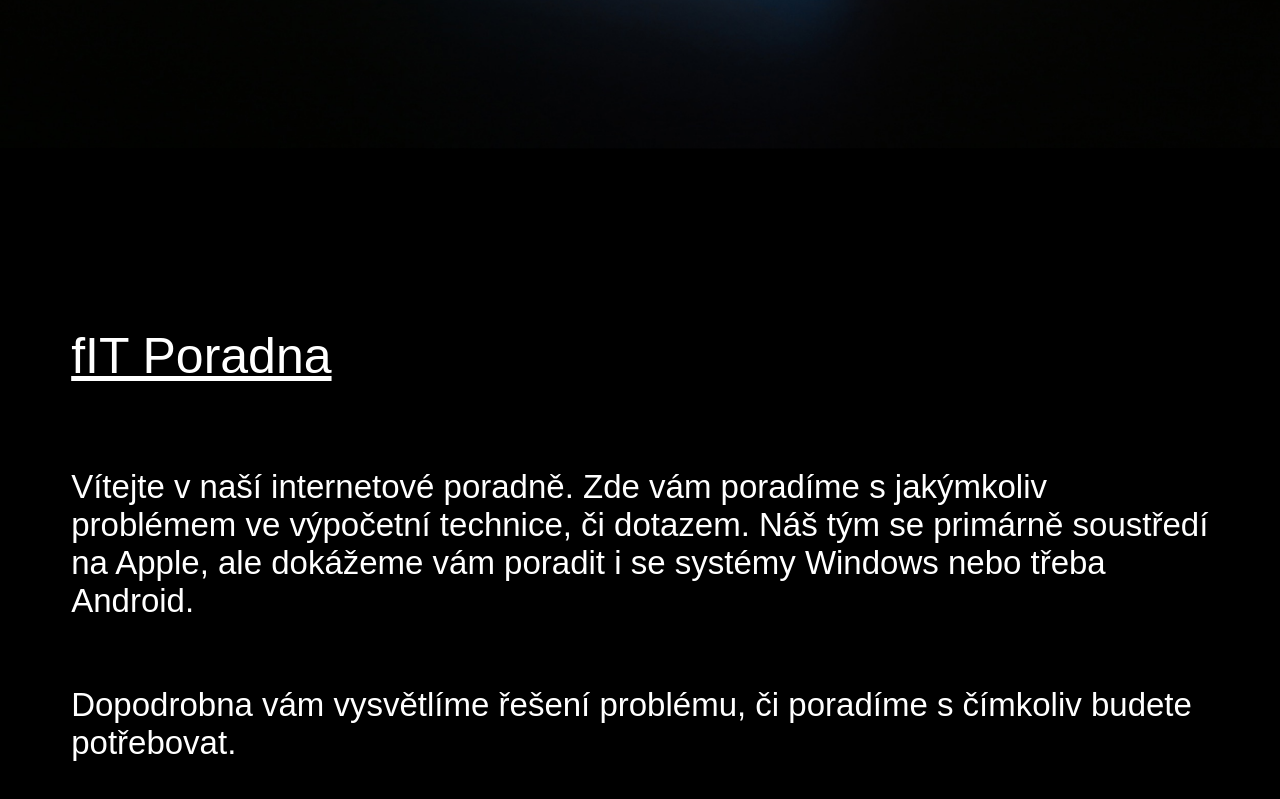
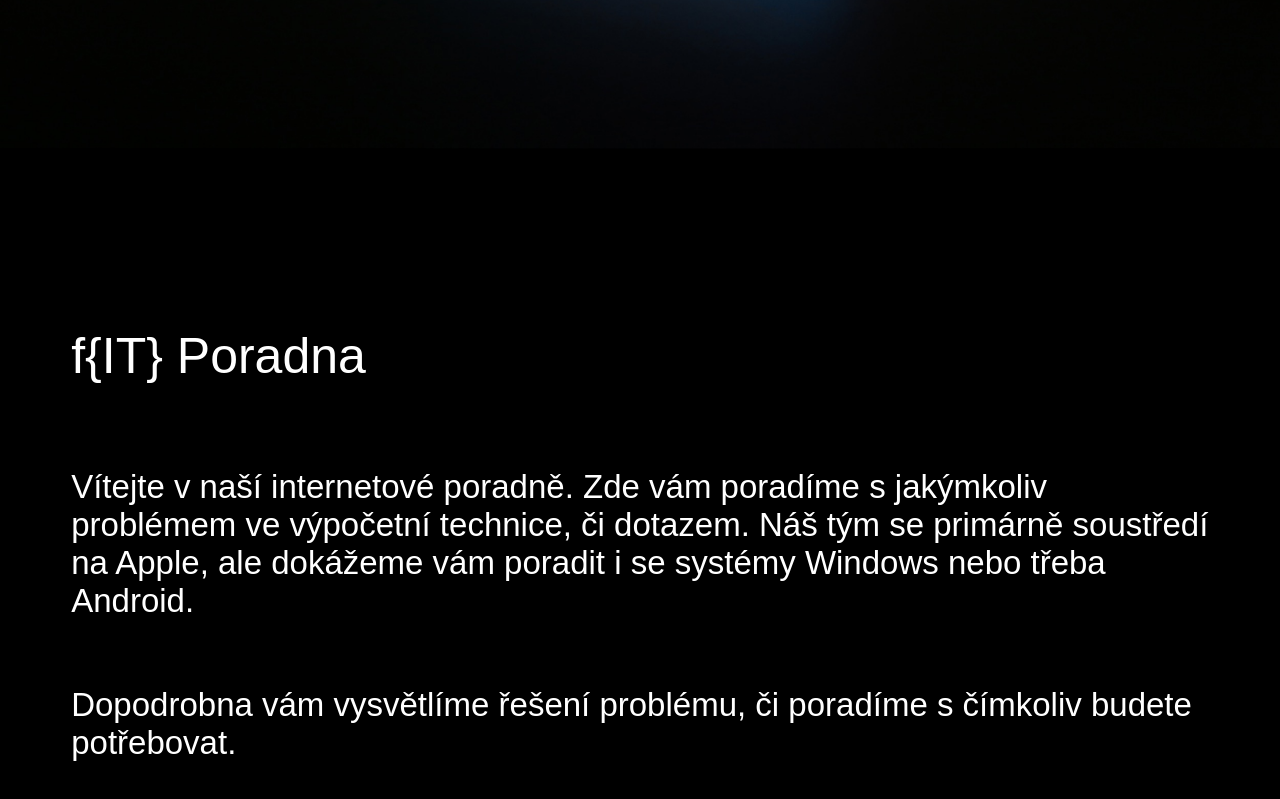
Before and after one commit to jansloupensky/IT-poradna-web, a plain HTML site: page index.html in a window 1280 px wide. Shown: the part 671-1470 px from the top of the page. Drawn offline with Linux system fonts and the light colour scheme.

Commit message:
title change

```diff
--- a/index.html
+++ b/index.html
@@ -29,7 +29,7 @@
   </div>
 
   <div id="title-text">
-    <p id="title">fIT Poradna</p>
+    <p id="title">f{IT} Poradna</p>
     <p class="second-text">Vítejte v naší internetové poradně. Zde vám poradíme s jakýmkoliv problémem ve výpočetní technice, či dotazem. Náš tým se primárně soustředí na Apple, ale dokážeme vám poradit i se systémy Windows nebo třeba Android.</p>
     <p class="second-text">Dopodrobna vám vysvětlíme řešení problému, či poradíme s čímkoliv budete potřebovat.</p>
   </div>
--- a/styles.css
+++ b/styles.css
@@ -93,7 +93,7 @@ body{
   font-family: Arial, Helvetica, sans-serif;
   font-size: 50px;
   margin-left: 5%;
-  text-decoration: underline;
+
 }
 
 .second-text{
```
